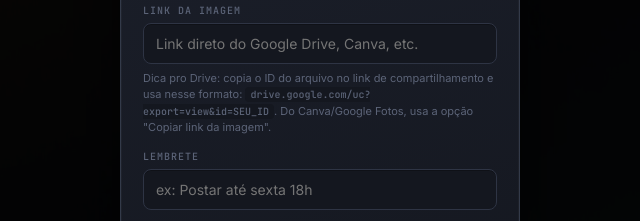
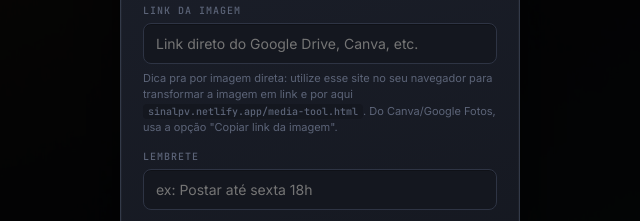
Before and after one commit to wtfditoh/Sinal, a plain HTML site: page cartazes.html in a window 1280 px wide. Both pictures are taken after a click on the button "Novo cartaz". Shown: the part 282-503 px from the top of the page, 320-960 px from the left. Drawn offline with Linux system fonts and the light colour scheme; no server answers.

Commit message:
Update image link hint in cartazes.html

```diff
--- a/cartazes.html
+++ b/cartazes.html
@@ -78,7 +78,7 @@
       <div class="field">
         <label for="pLink">Link da imagem</label>
         <input type="url" id="pLink" placeholder="Link direto do Google Drive, Canva, etc." required>
-        <div class="field-hint">Dica pro Drive: copia o ID do arquivo no link de compartilhamento e usa nesse formato: <code>drive.google.com/uc?export=view&id=SEU_ID</code>. Do Canva/Google Fotos, usa a opção "Copiar link da imagem".</div>
+        <div class="field-hint">Dica pra por imagem direta: utilize esse site no seu navegador para transformar a imagem em link e por aqui <code>sinalpv.netlify.app/media-tool.html</code>. Do Canva/Google Fotos, usa a opção "Copiar link da imagem".</div>
         <div class="upload-box" id="linkPreviewBox" style="display:none; margin-top:8px;">
           <img id="linkPreviewImg">
         </div>
```
